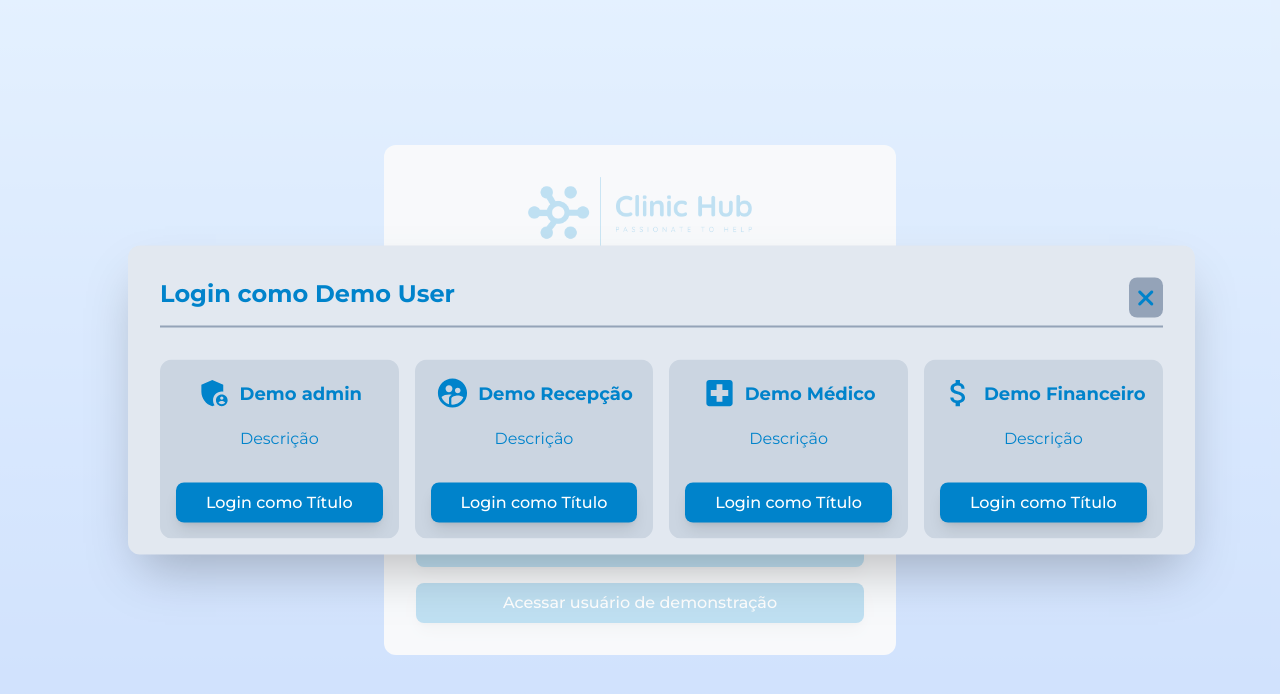
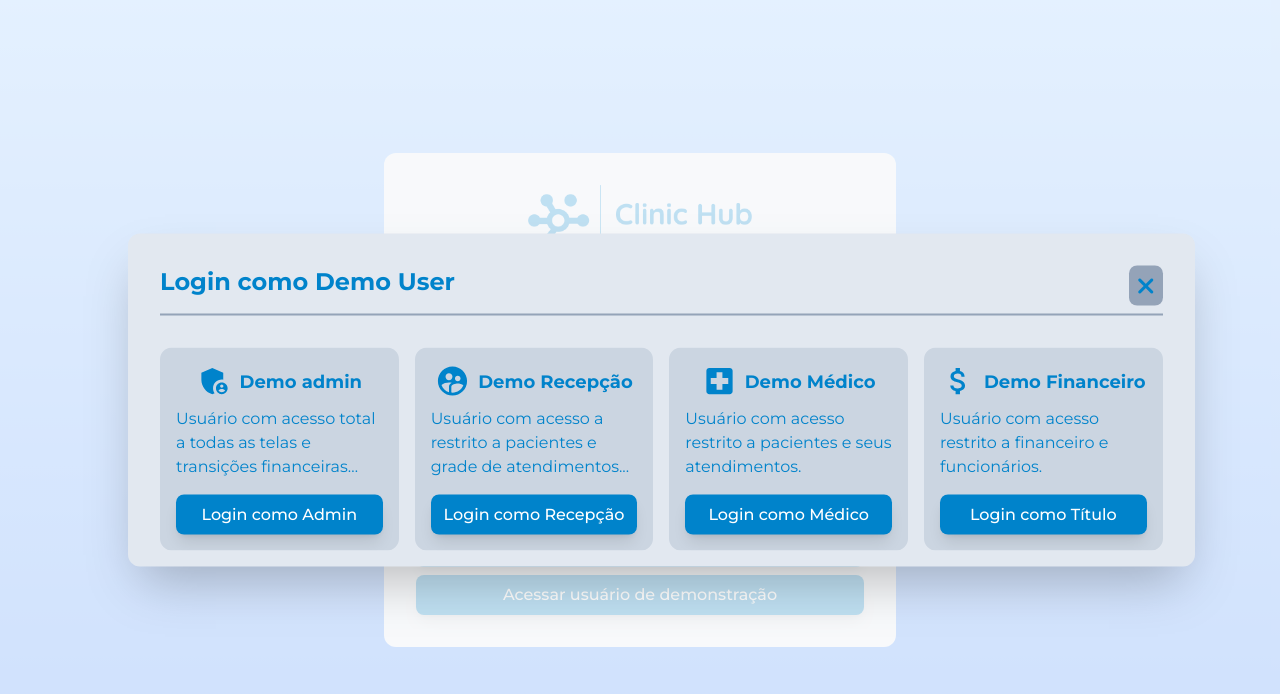
Before and after one commit to uildez/clinicHub, a React (Vite) app: page /portaldocolaborador/login in a window 1280 px wide. Both pictures are taken after a click on the button "Acessar usuário de demonstração". Shown: the top 694 px of the page. Built offline with nearby package versions, Linux system fonts and the light colour scheme.

Commit message:
feature/ acess admin, doctor, attedance and finance

```diff
--- a/src/containers/collaborator/Login.tsx
+++ b/src/containers/collaborator/Login.tsx
@@ -71,8 +71,44 @@ export const Login = () => {
     })
   };
 
-  const handleSubmitDoctor = (data: any) => {
-    axios.post('https://backend-clinic-hub.vercel.app/auth/authenticate', data).then(response => {
+  const handleSubmitAdmin = () => {
+    axios.post('https://backend-clinic-hub.vercel.app/auth/authenticate', {
+      email: "adminregister@gmail.com",
+      password: "admregister2@"
+    }).then(response => {
+      if (response.status === 200) {
+        navigate("/portaldocolaborador/", { replace: true });
+      }
+    })
+  };
+
+  const handleSubmitDoctor = () => {
+    axios.post('https://backend-clinic-hub.vercel.app/auth/authenticate', {
+      email: "doctorregister@gmail.com",
+      password: "doctorregister2@"
+    }).then(response => {
+      if (response.status === 200) {
+        navigate("/portaldocolaborador/", { replace: true });
+      }
+    })
+  };
+
+  const handleSubmitAttendance = () => {
+    axios.post('https://backend-clinic-hub.vercel.app/auth/authenticate', {
+      email: "attendanceregister@gmail.com",
+      password: "attendanceregister2@"
+    }).then(response => {
+      if (response.status === 200) {
+        navigate("/portaldocolaborador/", { replace: true });
+      }
+    })
+  };
+
+  const handleSubmitFinance = () => {
+    axios.post('https://backend-clinic-hub.vercel.app/auth/authenticate', {
+      email: "financeregister@gmail.com",
+      password: "financeregister2@"
+    }).then(response => {
       if (response.status === 200) {
         navigate("/portaldocolaborador/", { replace: true });
       }
@@ -140,7 +176,7 @@ export const Login = () => {
 
                 <button
                   type="submit"
-                  className="flex text-base text-white w-full gap-2 font-medium p-2 mt-4 bg-blue-600 cursor-pointer items-center justify-center rounded-lg shadow-lg hover:scale-105 hover:shadow-blue-500/50 transition duration-[500ms] ease-in-out"
+                  className="flex text-base text-white w-full gap-2 font-medium p-2 mt-2 bg-blue-600 cursor-pointer items-center justify-center rounded-lg shadow-lg hover:scale-105 hover:shadow-blue-500/50 transition duration-[500ms] ease-in-out"
                 >
                   Acessar
                 </button>
@@ -148,7 +184,7 @@ export const Login = () => {
               </form>
               <button
                 onClick={openModal}
-                className="flex text-base text-white w-full gap-2 font-medium p-2 mt-4 bg-blue-600 cursor-pointer items-center justify-center rounded-lg shadow-lg hover:scale-105 hover:shadow-blue-500/50 transition duration-[500ms] ease-in-out"
+                className="flex text-base text-white w-full gap-2 font-medium p-2 mt-2 bg-blue-600 cursor-pointer items-center justify-center rounded-lg shadow-lg hover:scale-105 hover:shadow-blue-500/50 transition duration-[500ms] ease-in-out"
               >
                 Acessar usuário de demonstração
               </button>
@@ -168,47 +204,47 @@ export const Login = () => {
           ></i>
         </div>
         <div className="flex lg:flex-row flex-col max-h-[500px] scroll-pr-4 lg:overflow-hidden overflow-y-scroll items-center justify-between gap-4 mt-8">
-          <div className="flex flex-col items-center w-full h-full gap-4 p-4 bg-slate-300 rounded-xl">
+          <div onClick={handleSubmitAdmin} className="flex flex-col items-center w-full h-full gap-2 p-4 bg-slate-300 rounded-xl">
             <div className="flex items-center gap-2">
               <AdminPanelSettings fontSize="large" />
               <h2 className="text-lg font-bold">Demo admin</h2>
             </div>
-            <p>Descrição</p>
+            <p className="line-clamp-3 overflow-hidden">Usuário com acesso total a todas as telas e transições financeiras entre outros.</p>
             <button
-              className="flex text-base text-white w-full gap-2 font-medium p-2 mt-4 bg-blue-600 cursor-pointer items-center justify-center rounded-lg shadow-lg hover:scale-105 hover:shadow-blue-500/50 transition duration-[500ms] ease-in-out"
-            >Login como Título</button>
+              className="flex text-base text-white w-full gap-2 font-medium p-2 mt-2 bg-blue-600 cursor-pointer items-center justify-center rounded-lg shadow-lg hover:scale-105 hover:shadow-blue-500/50 transition duration-[500ms] ease-in-out"
+            >Login como Admin</button>
           </div>
 
-          <div className="flex flex-col items-center w-full h-full gap-4 p-4 bg-slate-300 rounded-xl">
+          <div onClick={handleSubmitAttendance} className="flex flex-col items-center w-full h-full gap-2 p-4 bg-slate-300 rounded-xl">
             <div className="flex items-center gap-2">
               <SupervisedUserCircle fontSize="large" />
               <h2 className="text-lg font-bold">Demo Recepção</h2>
             </div>
-            <p>Descrição</p>
+            <p className="line-clamp-3 overflow-hidden">Usuário com acesso a restrito a pacientes e grade de atendimentos...</p>
             <button
-              className="flex text-base text-white w-full gap-2 font-medium p-2 mt-4 bg-blue-600 cursor-pointer items-center justify-center rounded-lg shadow-lg hover:scale-105 hover:shadow-blue-500/50 transition duration-[500ms] ease-in-out"
-            >Login como Título</button>
+              className="flex text-base text-white w-full gap-2 font-medium p-2 mt-2 bg-blue-600 cursor-pointer items-center justify-center rounded-lg shadow-lg hover:scale-105 hover:shadow-blue-500/50 transition duration-[500ms] ease-in-out"
+            >Login como Recepção</button>
           </div>
 
-          <div className="flex flex-col items-center w-full h-full gap-4 p-4 bg-slate-300 rounded-xl">
+          <div onClick={handleSubmitDoctor} className="flex flex-col items-center w-full h-full gap-2 p-4 bg-slate-300 rounded-xl">
             <div className="flex items-center gap-2">
               <LocalHospital fontSize="large" />
               <h2 className="text-lg font-bold">Demo Médico</h2>
             </div>
-            <p>Descrição</p>
+            <p className="line-clamp-3 overflow-hidden">Usuário com acesso restrito a pacientes e seus atendimentos.</p>
             <button
-              className="flex text-base text-white w-full gap-2 font-medium p-2 mt-4 bg-blue-600 cursor-pointer items-center justify-center rounded-lg shadow-lg hover:scale-105 hover:shadow-blue-500/50 transition duration-[500ms] ease-in-out"
-            >Login como Título</button>
+              className="flex text-base text-white w-full gap-2 font-medium p-2 mt-2 bg-blue-600 cursor-pointer items-center justify-center rounded-lg shadow-lg hover:scale-105 hover:shadow-blue-500/50 transition duration-[500ms] ease-in-out"
+            >Login como Médico</button>
           </div>
 
-          <div className="flex flex-col items-center w-full h-full gap-4 p-4 bg-slate-300 rounded-xl">
+          <div onClick={handleSubmitFinance} className="flex flex-col items-center w-full h-full gap-2 p-4 bg-slate-300 rounded-xl">
             <div className="flex items-center gap-2">
               <AttachMoney fontSize="large" />
               <h2 className="text-lg font-bold">Demo Financeiro</h2>
             </div>
-            <p>Descrição</p>
+            <p className="line-clamp-3 overflow-hidden">Usuário com acesso restrito a financeiro e funcionários.</p>
             <button
-              className="flex text-base text-white w-full gap-2 font-medium p-2 mt-4 bg-blue-600 cursor-pointer items-center justify-center rounded-lg shadow-lg hover:scale-105 hover:shadow-blue-500/50 transition duration-[500ms] ease-in-out"
+              className="flex text-base text-white w-full gap-2 font-medium p-2 mt-2 bg-blue-600 cursor-pointer items-center justify-center rounded-lg shadow-lg hover:scale-105 hover:shadow-blue-500/50 transition duration-[500ms] ease-in-out"
             >Login como Título</button>
           </div>
         </div>
```
